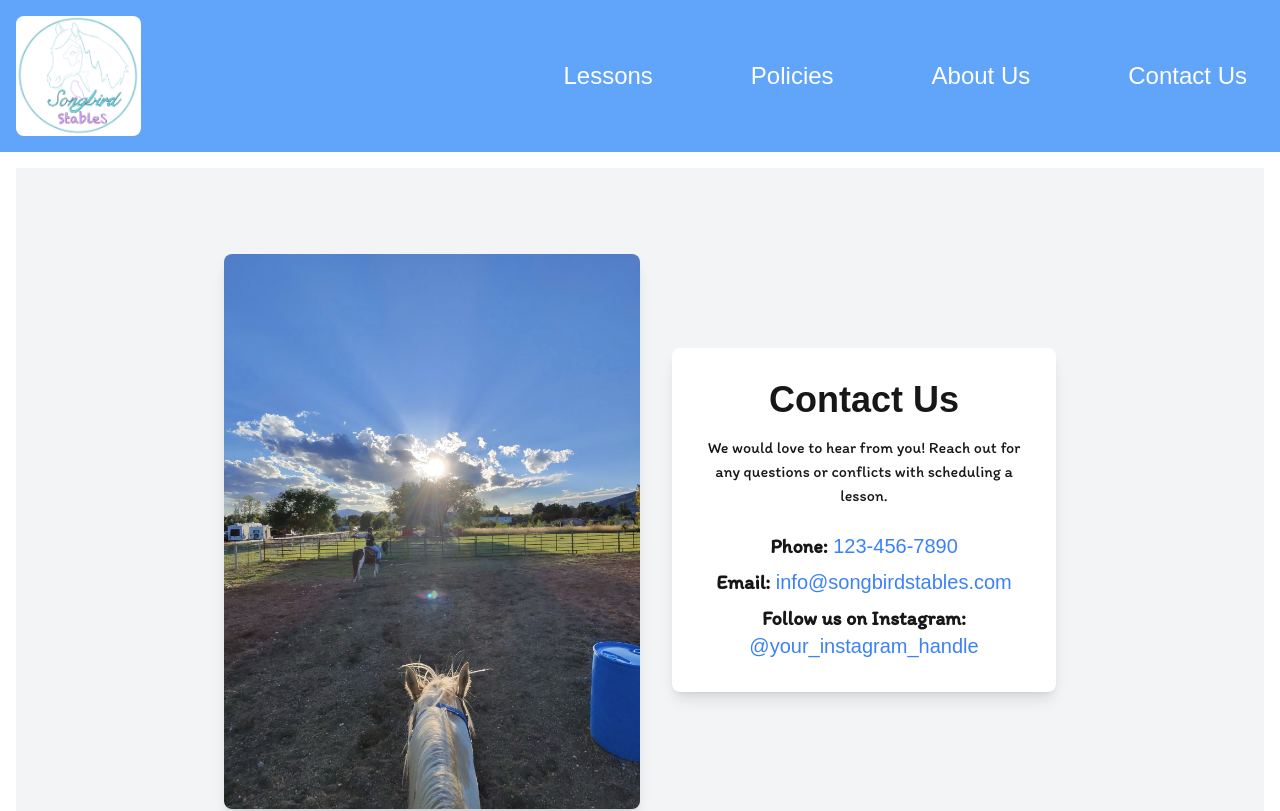
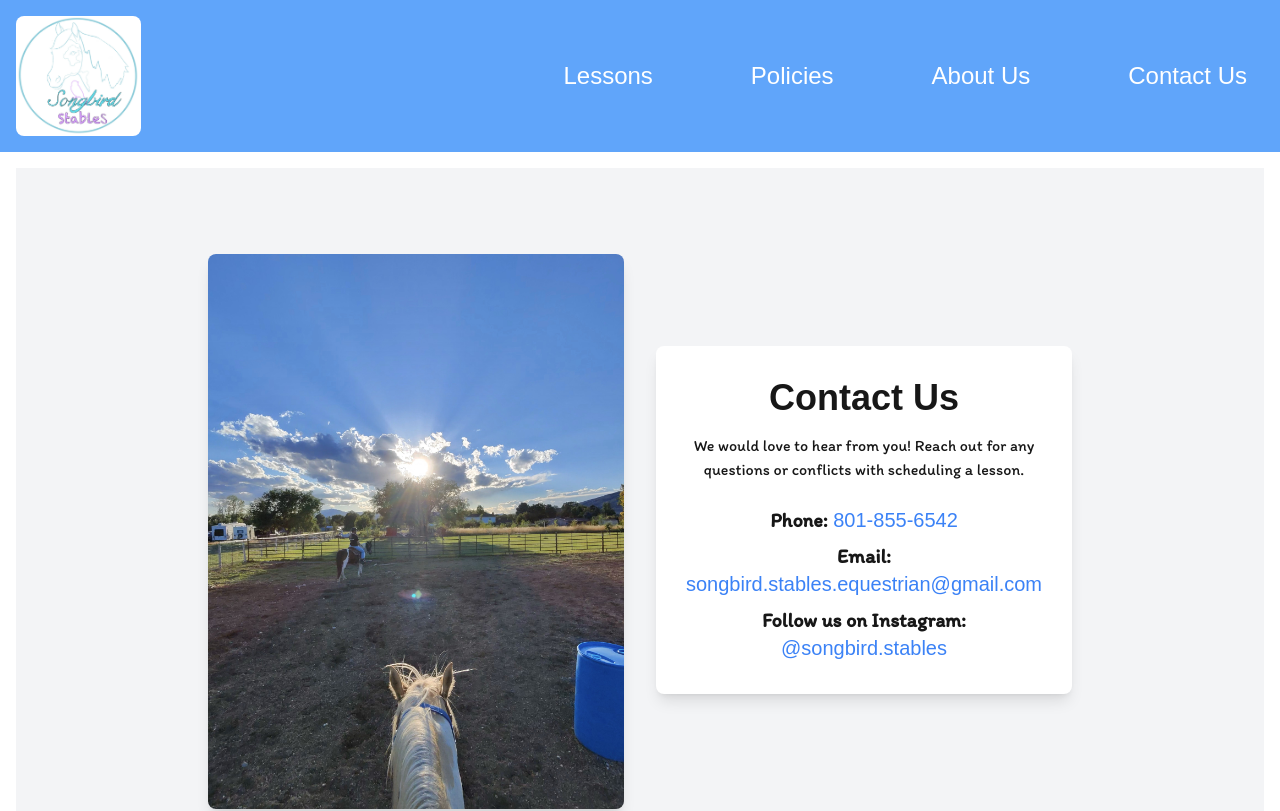
Before and after one commit to MacPerkins/SongbirdStables.github.io, a Next.js app in the folder songbirdstables-site/: page /contact in a window 1280 px wide. Shown: the top 811 px of the page. Built offline with nearby package versions, Linux system fonts and the light colour scheme; a web font is replaced by a local one.

Commit message:
Update contact information

```diff
--- a/songbirdstables-site/src/app/contact/page.tsx
+++ b/songbirdstables-site/src/app/contact/page.tsx
@@ -34,15 +34,15 @@ export default function ContactPage() {
                         <div className="text-lg">
                             <p className="mb-2 text-xl font-semibold">
                                 Phone:
-                                <a href="tel:1234567890" className="font-normal text-blue-500 hover:underline"> 123-456-7890</a>
+                                <a href="tel:1234567890" className="font-normal text-blue-500 hover:underline"> 801-855-6542</a>
                             </p>
                             <p className="mb-2 text-xl font-semibold">
                                 Email:
-                                <a href="mailto:info@songbirdstables.com" className="font-normal text-blue-500 hover:underline"> info@songbirdstables.com</a>
+                                <a href="mailto:info@songbirdstables.com" className="font-normal text-blue-500 hover:underline"> songbird.stables.equestrian@gmail.com</a>
                             </p>
                             <p className="text-xl font-semibold">
                                 Follow us on Instagram:
-                                <a href="https://www.instagram.com/your_instagram_handle" target="_blank" rel="noopener noreferrer" className="font-normal text-blue-500 hover:underline"> @your_instagram_handle</a>
+                                <a href="https://www.instagram.com/your_instagram_handle" target="_blank" rel="noopener noreferrer" className="font-normal text-blue-500 hover:underline"> @songbird.stables</a>
                             </p>
                         </div>
                     </div>
```
